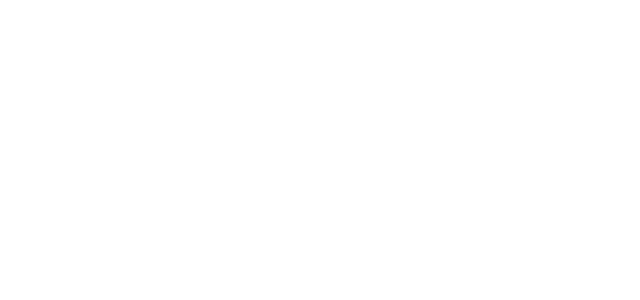
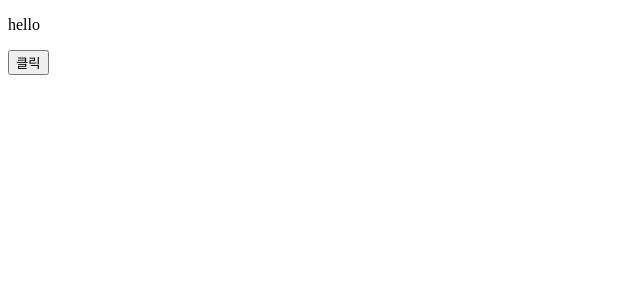
Before and after one commit to genai-frontend-202610/react-basic, a React (Vite) app: page / in a window 1280 px wide. Shown: the top 300 px of the page, without its empty margins (0-640 px from the left). Built offline with nearby package versions, Linux system fonts and the light colour scheme.

Commit message:
ref-update

```diff
--- a/src/App.jsx
+++ b/src/App.jsx
@@ -1,11 +1,15 @@
 
 import './App.css'
-
+import FocusInput from './components/FocusInput'
+import Counter from './components/Counter'
+import ClickLogger from './components/ClickLogger'
 function App() {
 
   return (
     <main>
-
+      <ClickLogger/>
+      {/* <Counter/>
+      <FocusInput /> */}
     </main>
   )
 }
--- /dev/null
+++ b/src/components/ClickLogger.jsx
@@ -0,0 +1,22 @@
+import React, { useState, useRef } from 'react'
+
+const ClickLogger = () => {
+    const clickCount = useRef(0)
+    const [text, setText] = useState('hello')
+
+    const handleClick =()=>{
+        clickCount.current+=1
+
+        setText(`버튼이 ${clickCount.current}번 클릭됨`)
+
+    }
+
+    return (
+        <div>
+            <p>{text}</p>
+            <button onClick={handleClick}>클릭</button>
+        </div>
+    )
+}
+
+export default ClickLogger
--- /dev/null
+++ b/src/components/Counter.jsx
@@ -0,0 +1,22 @@
+import React, { useRef } from 'react'
+
+const Counter = () => {
+    const countRef = useRef(0)
+
+
+    const increaseCount = () => {
+        countRef.current += 1
+
+        console.log(`현재의 카운트 : ${countRef.current}`);
+
+    }
+
+    return (
+        <div>
+            <p>현재의 카운트: {countRef.current}</p>
+            <button onClick={increaseCount}>+1 씩 증가</button>
+        </div>
+    )
+}
+
+export default Counter
--- /dev/null
+++ b/src/components/FocusInput.jsx
@@ -0,0 +1,20 @@
+import React, { useRef } from 'react'
+
+const FocusInput = () => {
+
+    const inputRef = useRef(null)
+
+    const focusInput=()=>{
+        inputRef.current.focus()
+    }
+    return (
+        <div>
+            <input
+                ref={inputRef}
+                type="text" placeholder='버튼을 클릭하면 포커스됨' />
+            <button onClick={focusInput}>포커스</button>
+        </div>
+    )
+}
+
+export default FocusInput
```
